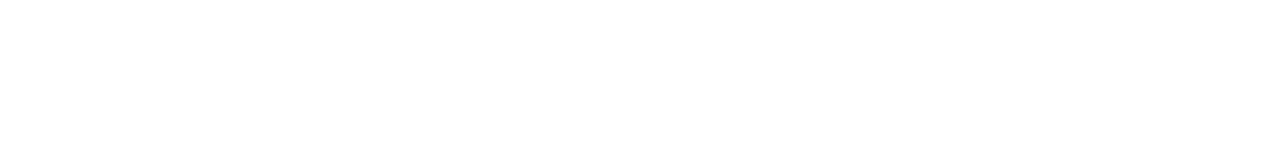
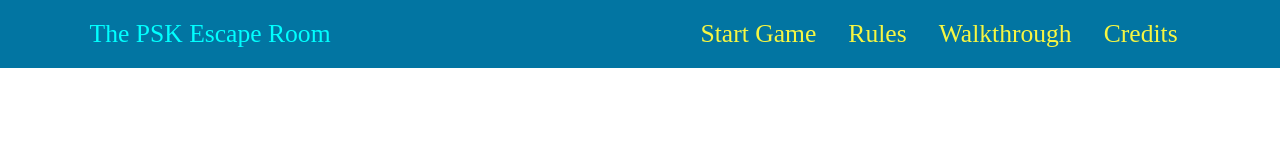
Before and after one commit to budew537/WebJam_Project, a website: page left.html in a window 1280 px wide. Drawn offline with Linux system fonts and the light colour scheme.

Commit message:
update html and css style paragraph and title

```diff
--- a/left.html
+++ b/left.html
@@ -0,0 +1,19 @@
+<!DOCTYPE html>
+<html lang="en-US">
+  <head>
+    <meta charset="utf-8" />
+    <title>WebJam2025_Project</title>
+    <link rel="stylesheet" href="./styles.css" />
+  </head>
+
+  <header>
+    <a href="index.html" class="logo">The PSK Escape Room</a>
+
+    <nav class="navbar">
+      <a href="index.html" class="nav1">Start Game</a>
+      <a href="rules.html" class="nav1">Rules</a>
+      <a href="walkthrough.html" class="nav1">Walkthrough</a>
+      <a href="credits.html" class="nav1">Credits</a>
+    </nav>
+  </header>
+</html>
```
Also changed, not shown: index.html (+3 -11 lines).
